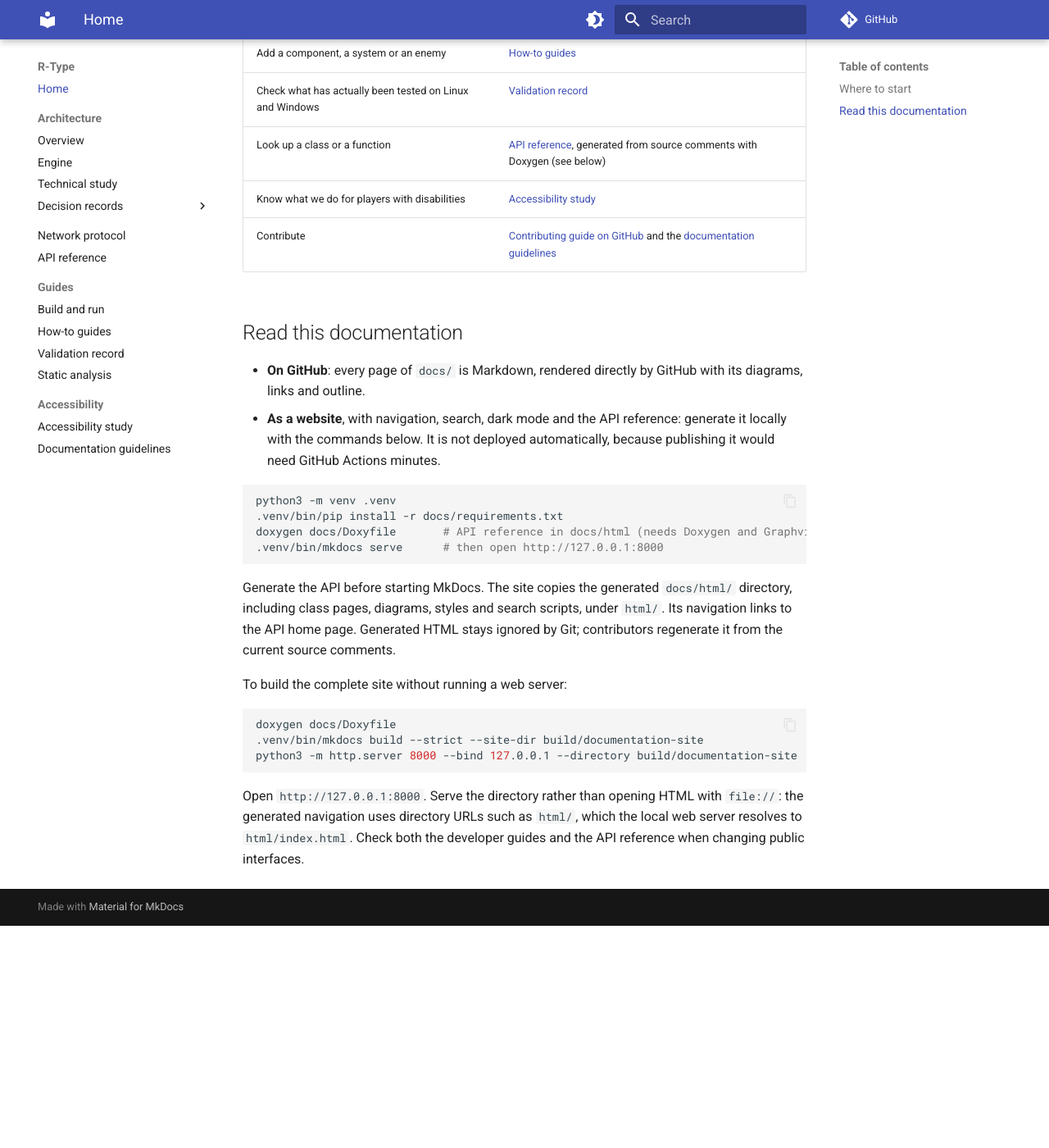
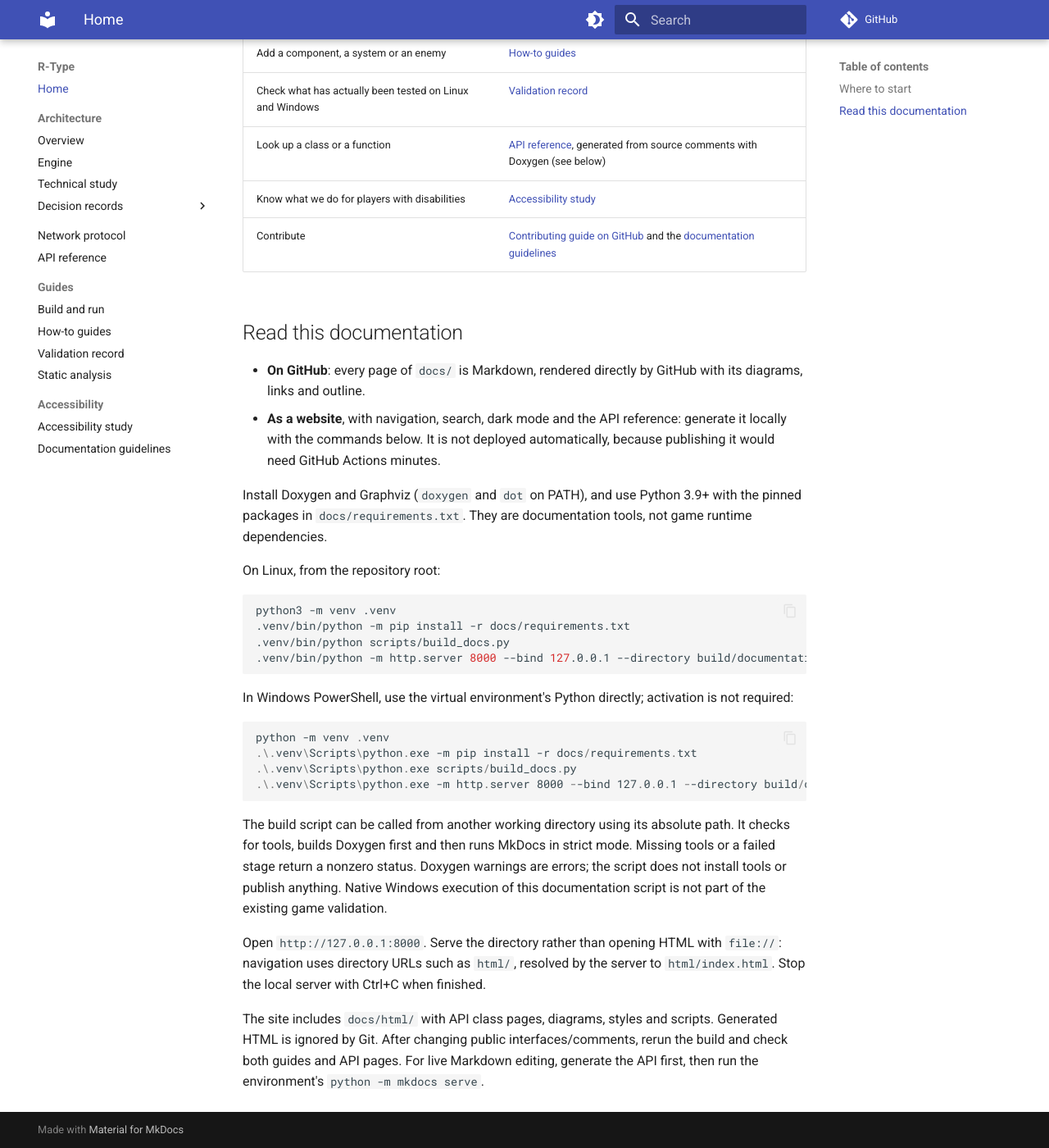
Before and after one commit to Nivek-Hyn/epitech-rtype, an MkDocs documentation site: the page built from docs/index.md, in a window 1280 px wide and 1400 px high, scrolled down 640 px. Shown: the whole window at 82% size. Built offline with MkDocs 1.6.1 and Material for MkDocs 9.7.7, drawn with Linux system fonts in a browser that asks for light colours; comment, search, counter and statistics services are not loaded; before the commit the page ends 1769 px from its top, so only the background shows below that.

Commit message:
docs: build the API and site with one command

````diff
--- a/docs/index.md
+++ b/docs/index.md
@@ -28,25 +28,36 @@ and how to extend it. Build and run instructions are in the
 - **As a website**, with navigation, search, dark mode and the API reference: generate it locally with the commands
   below. It is not deployed automatically, because publishing it would need GitHub Actions minutes.
 
+Install Doxygen and Graphviz (`doxygen` and `dot` on PATH), and use Python 3.9+ with the pinned packages
+in `docs/requirements.txt`. They are documentation tools, not game runtime dependencies.
+
+On Linux, from the repository root:
+
 ```sh
 python3 -m venv .venv
-.venv/bin/pip install -r docs/requirements.txt
-doxygen docs/Doxyfile       # API reference in docs/html (needs Doxygen and Graphviz)
-.venv/bin/mkdocs serve      # then open http://127.0.0.1:8000
+.venv/bin/python -m pip install -r docs/requirements.txt
+.venv/bin/python scripts/build_docs.py
+.venv/bin/python -m http.server 8000 --bind 127.0.0.1 --directory build/documentation-site
 ```
 
-Generate the API before starting MkDocs. The site copies the generated `docs/html/` directory, including
-class pages, diagrams, styles and search scripts, under `html/`. Its navigation links to the API home page.
-Generated HTML stays ignored by Git; contributors regenerate it from the current source comments.
+In Windows PowerShell, use the virtual environment's Python directly; activation is not required:
 
-To build the complete site without running a web server:
-
-```sh
-doxygen docs/Doxyfile
-.venv/bin/mkdocs build --strict --site-dir build/documentation-site
-python3 -m http.server 8000 --bind 127.0.0.1 --directory build/documentation-site
+```powershell
+python -m venv .venv
+.\.venv\Scripts\python.exe -m pip install -r docs/requirements.txt
+.\.venv\Scripts\python.exe scripts/build_docs.py
+.\.venv\Scripts\python.exe -m http.server 8000 --bind 127.0.0.1 --directory build/documentation-site
 ```
 
-Open `http://127.0.0.1:8000`. Serve the directory rather than opening HTML with `file://`: the generated
-navigation uses directory URLs such as `html/`, which the local web server resolves to `html/index.html`.
-Check both the developer guides and the API reference when changing public interfaces.
+The build script can be called from another working directory using its absolute path. It checks for
+tools, builds Doxygen first and then runs MkDocs in strict mode. Missing tools or a failed stage return
+a nonzero status. Doxygen warnings are errors; the script does not install tools or publish anything.
+Native Windows execution of this documentation script is not part of the existing game validation.
+
+Open `http://127.0.0.1:8000`. Serve the directory rather than opening HTML with `file://`: navigation
+uses directory URLs such as `html/`, resolved by the server to `html/index.html`. Stop the local server
+with Ctrl+C when finished.
+
+The site includes `docs/html/` with API class pages, diagrams, styles and scripts. Generated HTML is ignored
+by Git. After changing public interfaces/comments, rerun the build and check both guides and API pages.
+For live Markdown editing, generate the API first, then run the environment's `python -m mkdocs serve`.
````
Also changed, not shown: CONTRIBUTING.md (+4 -0 lines), 2 other files.
